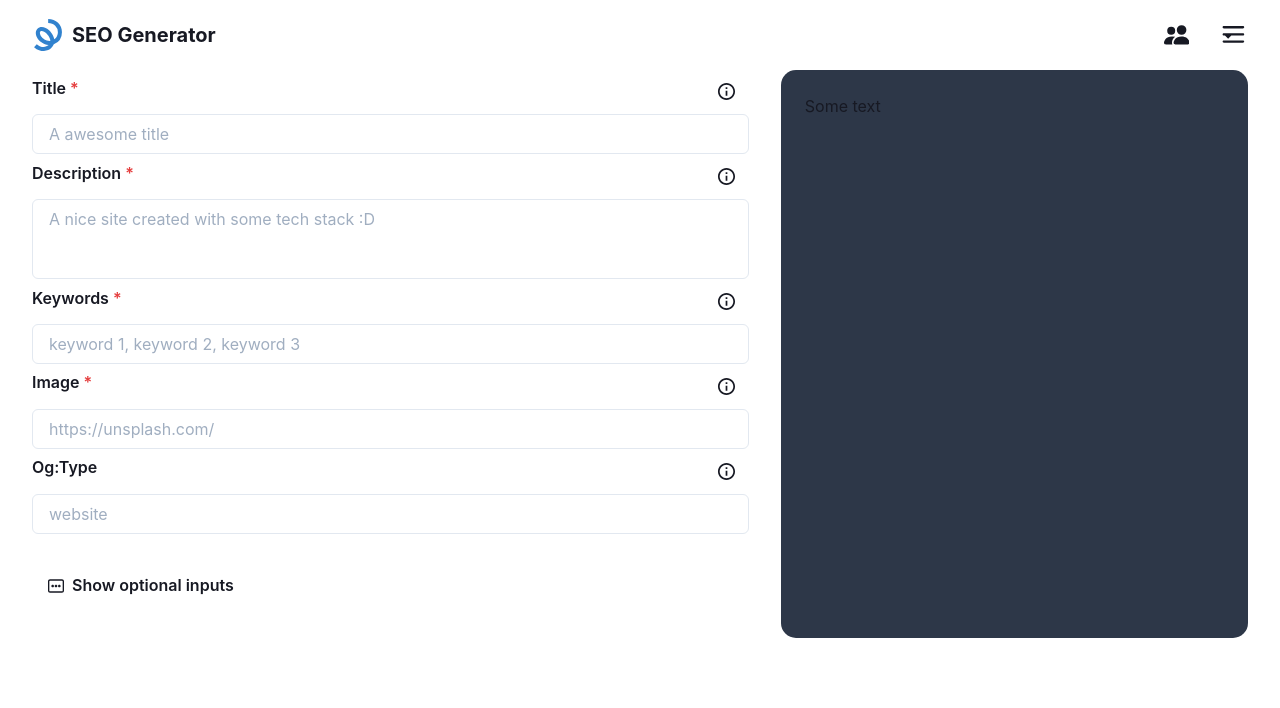
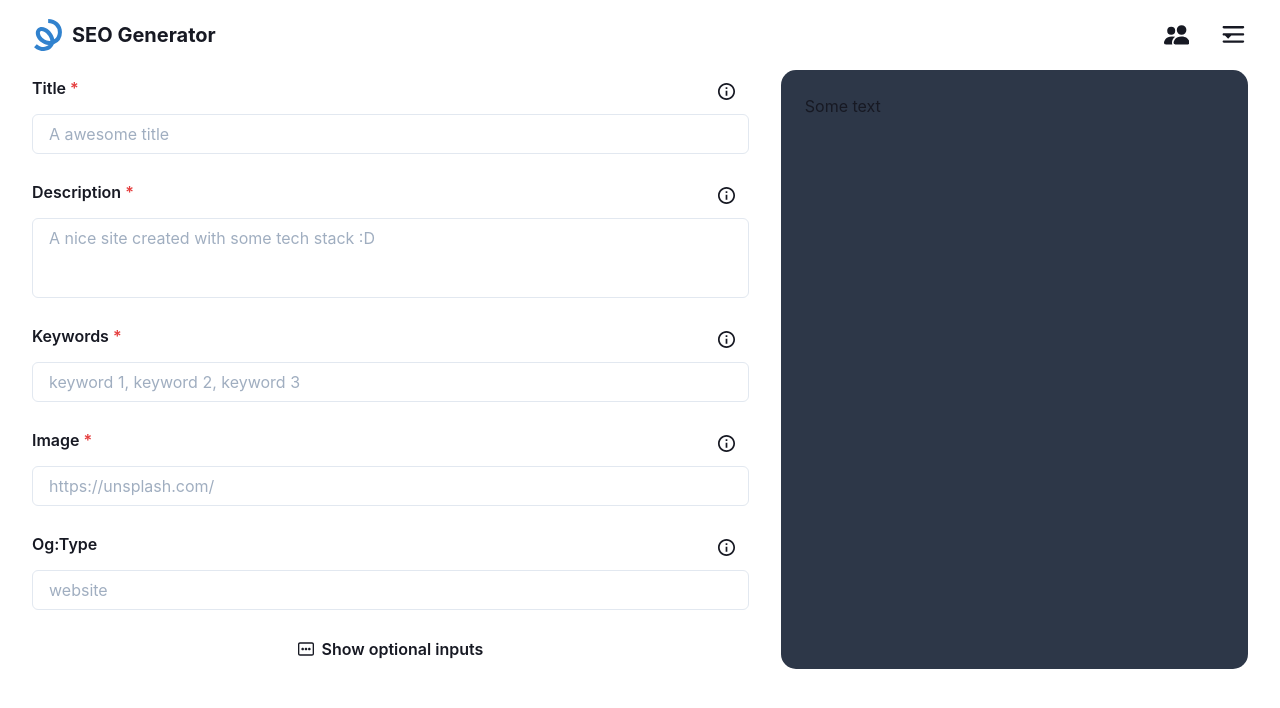
Before and after one commit to mrLuisFer/seo-generator, a Next.js app: page / in a window 1280 px wide. Shown: the top 708 px of the page. Built offline with nearby package versions, Linux system fonts and the light colour scheme.

Commit message:
change Box component for VStack for have flex properties

```diff
--- a/components/home/LeftSidebar/MetaForm/index.jsx
+++ b/components/home/LeftSidebar/MetaForm/index.jsx
@@ -1,5 +1,5 @@
 import { useState } from 'react'
-import { Box } from '@chakra-ui/react'
+import { VStack } from '@chakra-ui/react'
 import OptionalInputs from './OptionalInputs'
 import ShowOptInputsButton from './ShowOptInputsButton'
 import RequiredInputs from './RequiredInputs'
@@ -13,7 +13,7 @@ export default function MetaForm({
   const [showOptionalInputs, setShowOptionalInputs] = useState(false)
 
   return (
-    <Box>
+    <VStack as="form" spacing="1.2rem">
       <RequiredInputs
         requiredInputValues={requiredInputValues}
         setRequiredInputValues={setRequiredInputValues}
@@ -28,6 +28,6 @@ export default function MetaForm({
           setOptionalInputValues={setOptionalInputValues}
         />
       )}
-    </Box>
+    </VStack>
   )
 }
```
